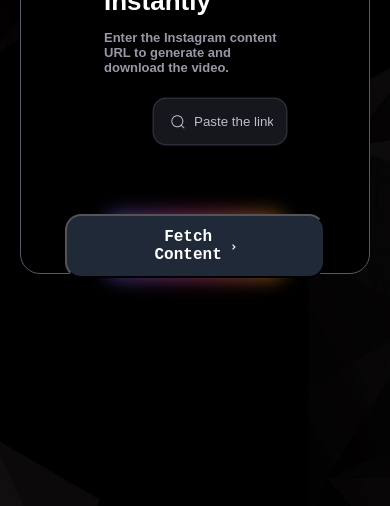
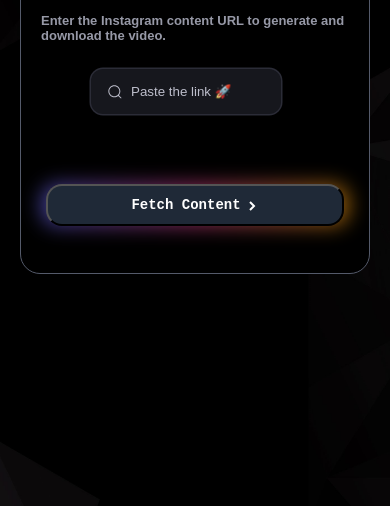
Before and after one commit to Piyush0kumar/ezSnap, a website: page index.html in a window 390 px wide. Shown: the part 338-844 px from the top of the page. Drawn offline with Linux system fonts and the light colour scheme.

Commit message:
screen issue2

```diff
--- a/styles.css
+++ b/styles.css
@@ -40,8 +40,10 @@
 @media (max-width: 768px) {
   .ContentChest {
     height: 380px;
-    font-size: 14px;
+  .custom-button {
+     font-size: 14px;
     padding: 11px 83px;
+  }
   }
 }
 
```
